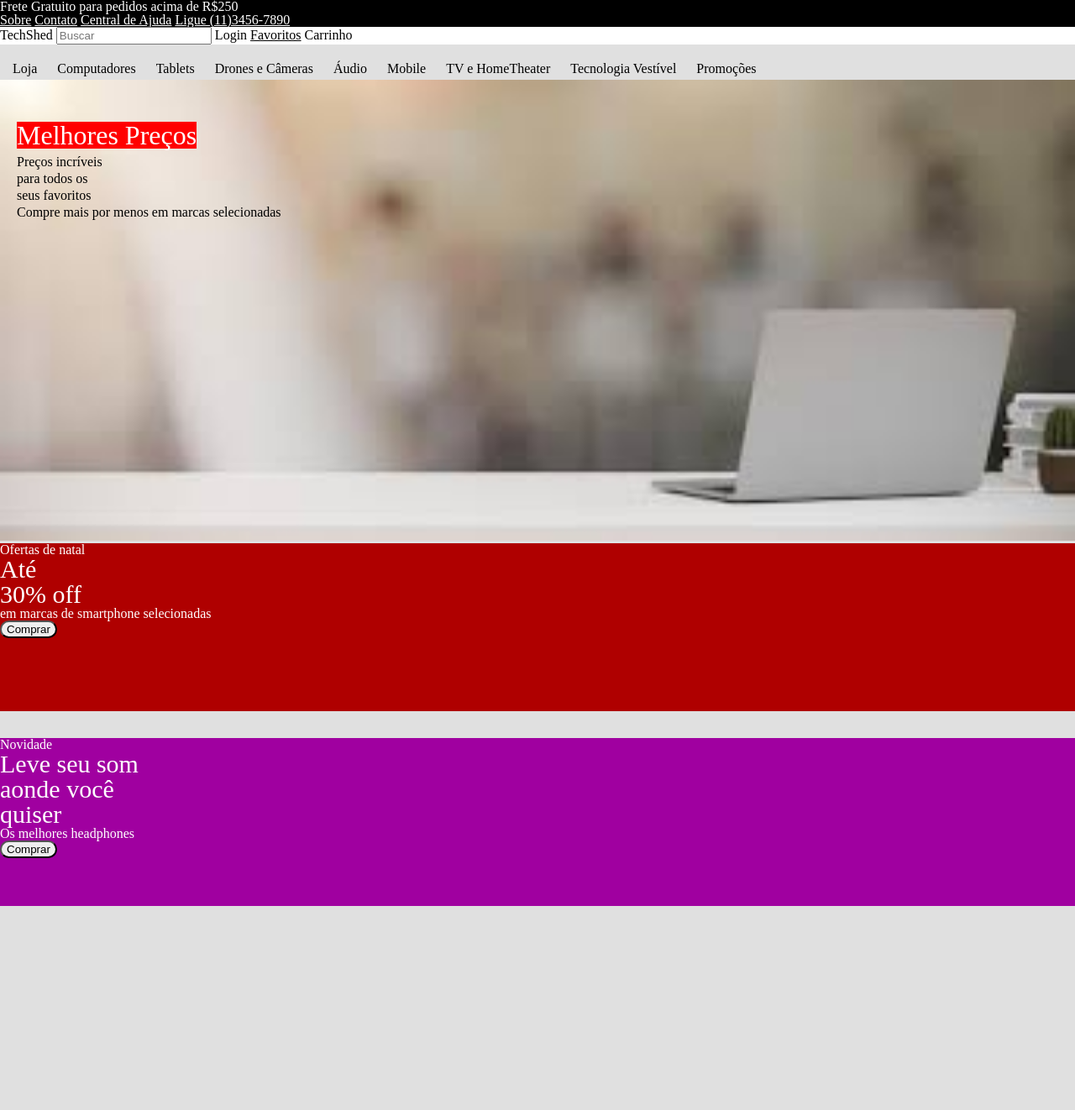
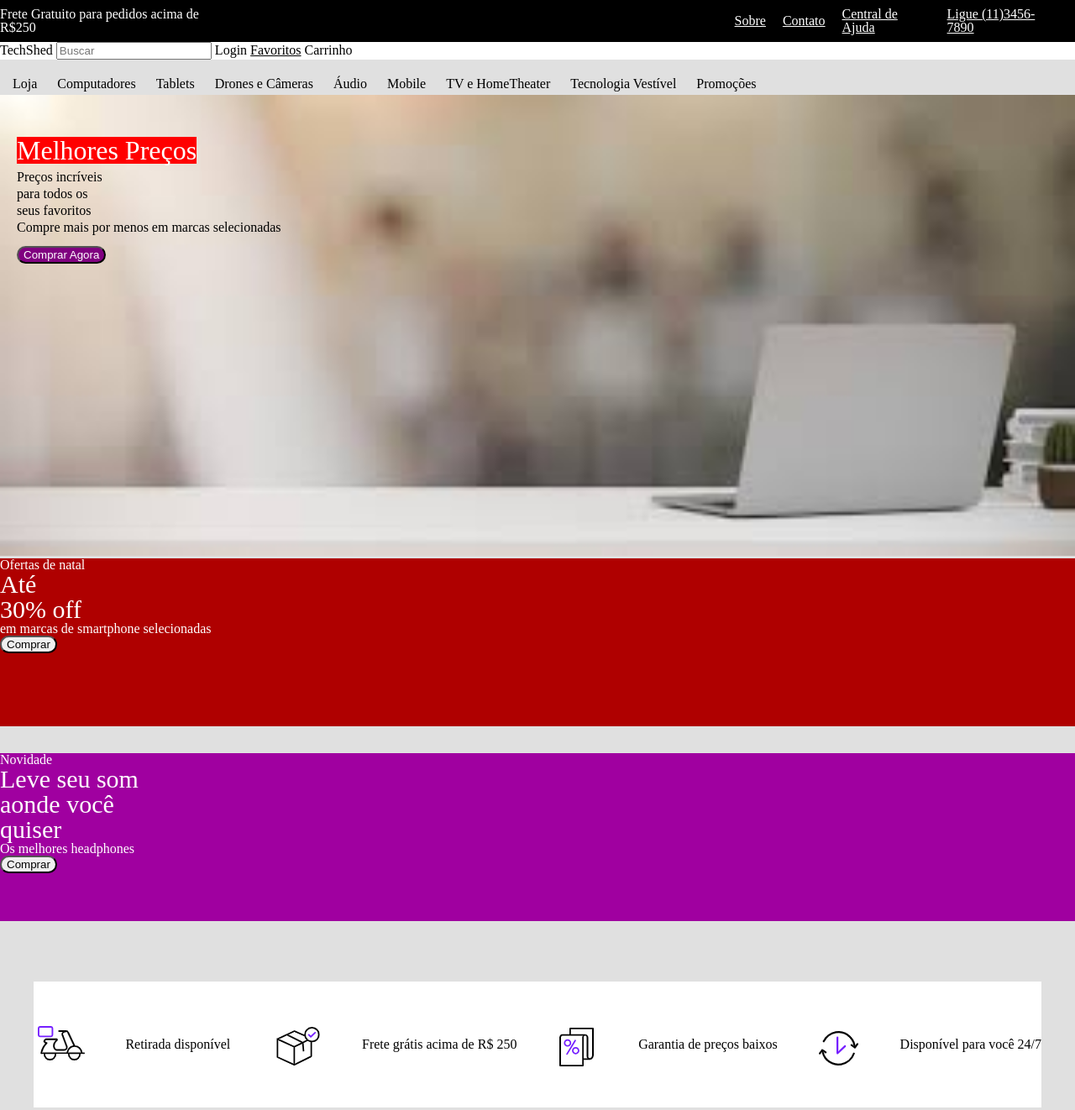
Before and after one commit to Marcos311/TechShed-Html-Css-Javascript, a plain HTML site: page index.html in a window 1280 px wide. Shown: the top 1322 px of the page at 84% size. Drawn offline with Linux system fonts and the light colour scheme.

Commit message:
add beneficios

```diff
--- a/index.html
+++ b/index.html
@@ -62,6 +62,17 @@
         <p class="leve-som">quiser</p>
         <p>Os melhores headphones</p>
         <button type="button">Comprar</button>
+    </div><br/><br/>
+
+    <div id="beneficios">
+        <img src="img/motinha.png" alt="ícone moto">
+        <p class="icone">Retirada disponível</p>
+        <img src="img/caixinha.png" alt="ícone caixa">
+        <p class="icone">Frete grátis acima de R$ 250</p>
+        <img src="img/desconto.png" alt="ícone desconto">
+        <p class="icone">Garantia de preços baixos</p>
+        <img src="img/relogio.png" alt="ícone relógio">
+        <p class="icone">Disponível para você 24/7</p>
     </div>
 </body>
 </html>
--- a/style/index.css
+++ b/style/index.css
@@ -1,14 +1,24 @@
 body {
     background-color: #e0e0e0;
+    font-family: Arial, Helvetica, sans-serif;
+    min-height: 100vh;
 }
 
 #navbar {
     background-color: #000000;
     color : #ffffff;
+    display: flex;
+    height: 50px;
+    align-items: center;
+}
+
+#navbar p{
+    margin-right: 600px;
 }
 
 #navbar a{
     color : #ffffff;
+    padding-right: 20px;
 }
 
 #barra_pesquisa {
@@ -82,11 +92,12 @@ body {
 
 #melhores_precos .botao_melhores_precos {
     position : absolute;
-    top : 1800px;
+    top : 180px;
     left : 20px;
     color : #ffffff;
     background-color: #800080;
     border-radius : 20px;
+    cursor: pointer;
 }
 
 #melhores_precos .botao_melhores_precos:hover {
@@ -101,6 +112,7 @@ body {
 
 #ofertas_natal button{
     border-radius: 20px;
+    cursor : pointer;
 }
 
 #ofertas_natal button:hover{
@@ -125,6 +137,7 @@ body {
 
 #novidade button{
     border-radius: 20px;
+    cursor: pointer;
 }
 
 #novidade button:hover {
@@ -132,3 +145,16 @@ body {
     color: #ffffff;
     border-color: #ffffff;
 }
+
+#beneficios {
+    background-color : #ffffff;
+    display: flex;
+    align-items: center;
+    height: 150px;
+    margin: 40px;
+    justify-content: space-between;
+}
+
+#beneficios .icone {
+    vertical-align: middle;
+}
```
Also changed, not shown: img/caixinha.png (added), img/desconto.png (added), img/motinha.png (added), img/relogio.png (added).
